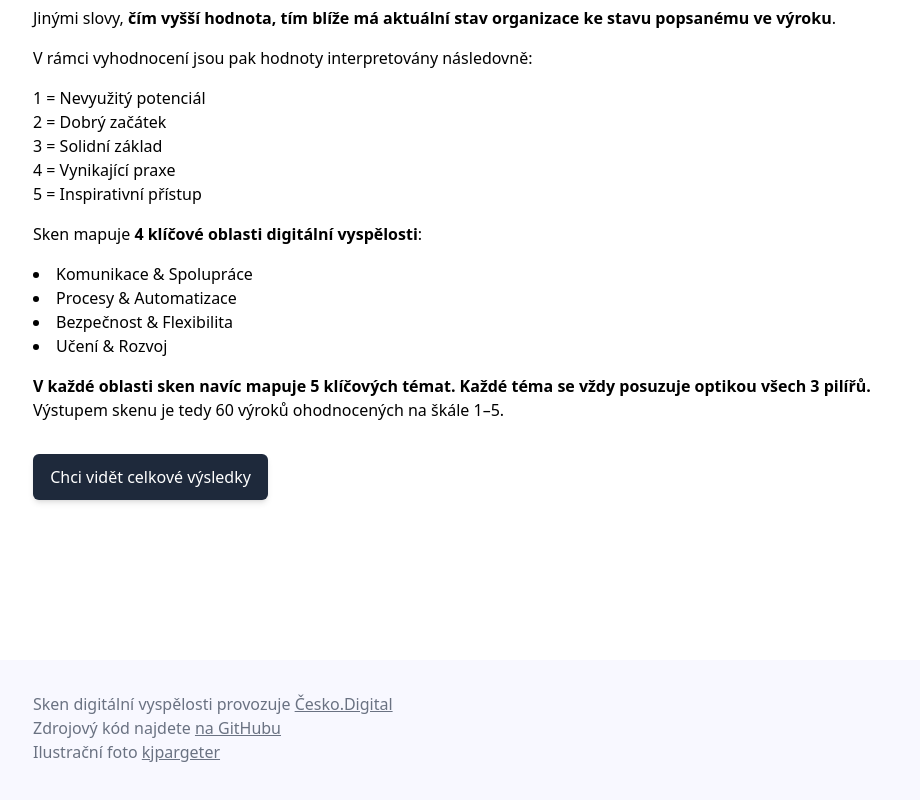
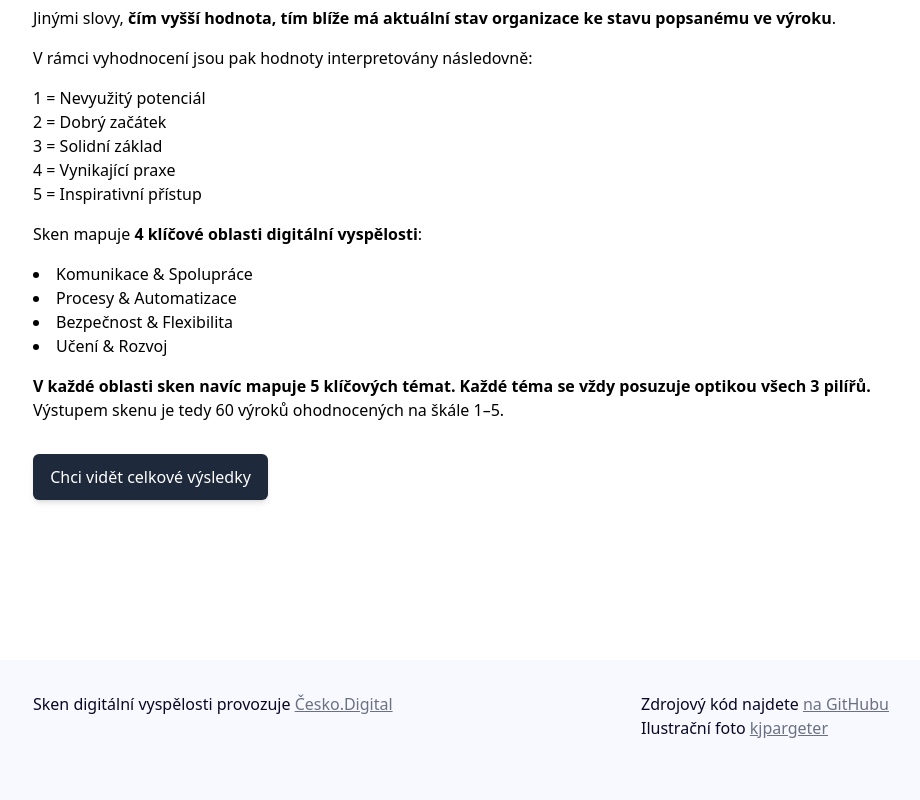
Before and after one commit to cesko-digital/sken, a Next.js app: page / in a window 1280 px wide. Shown: the part 2040-2840 px from the top of the page, without its empty margins (179-1099 px from the left). Built offline with nearby package versions, Linux system fonts and the light colour scheme.

Commit message:
Improve footer layout

```diff
--- a/app/layout.tsx
+++ b/app/layout.tsx
@@ -56,14 +56,19 @@ const Header = () => (
 );
 
 const Footer = () => (
-  <footer className="w-full bg-light-gray text-gray-500 py-8 pb-20 mt-20">
-    <div className="content-wrapper">
+  <footer className="w-full bg-light-gray text-[#080825] py-8 pb-20 mt-20">
+    <div className="content-wrapper flex flex-col md:flex-row justify-between">
       <p>
         Sken digitální vyspělosti provozuje{" "}
-        <a href="https://www.cesko.digital" className="typo-link text-gray-500">
+        <a
+          href="https://www.cesko.digital"
+          className="typo-link text-gray-500"
+          target="_blank"
+        >
           Česko.Digital
         </a>
       </p>
+      <div>
         <p>
           Zdrojový kód najdete{" "}
           <a
@@ -84,6 +89,7 @@ const Footer = () => (
           </a>
         </p>
       </div>
+    </div>
   </footer>
 );
 
```
Lines whose indentation alone changed are shown as unchanged.
